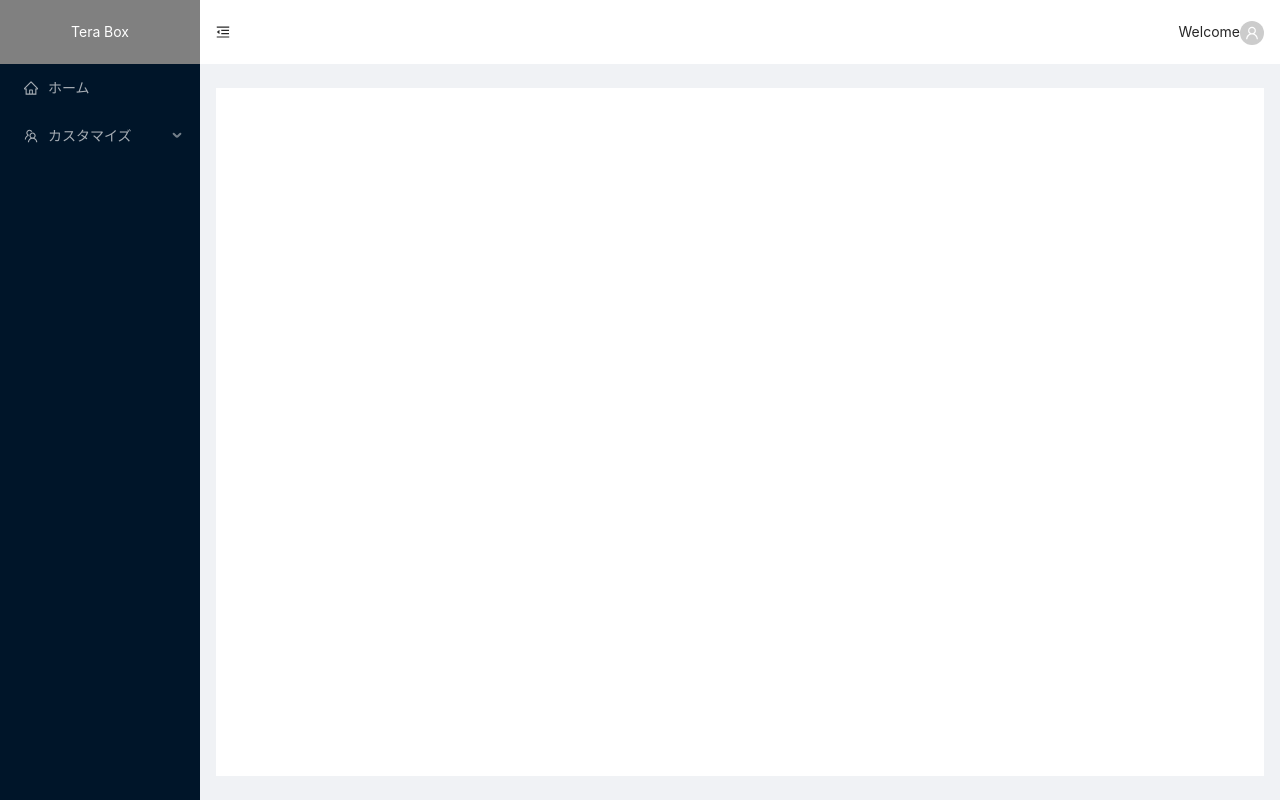
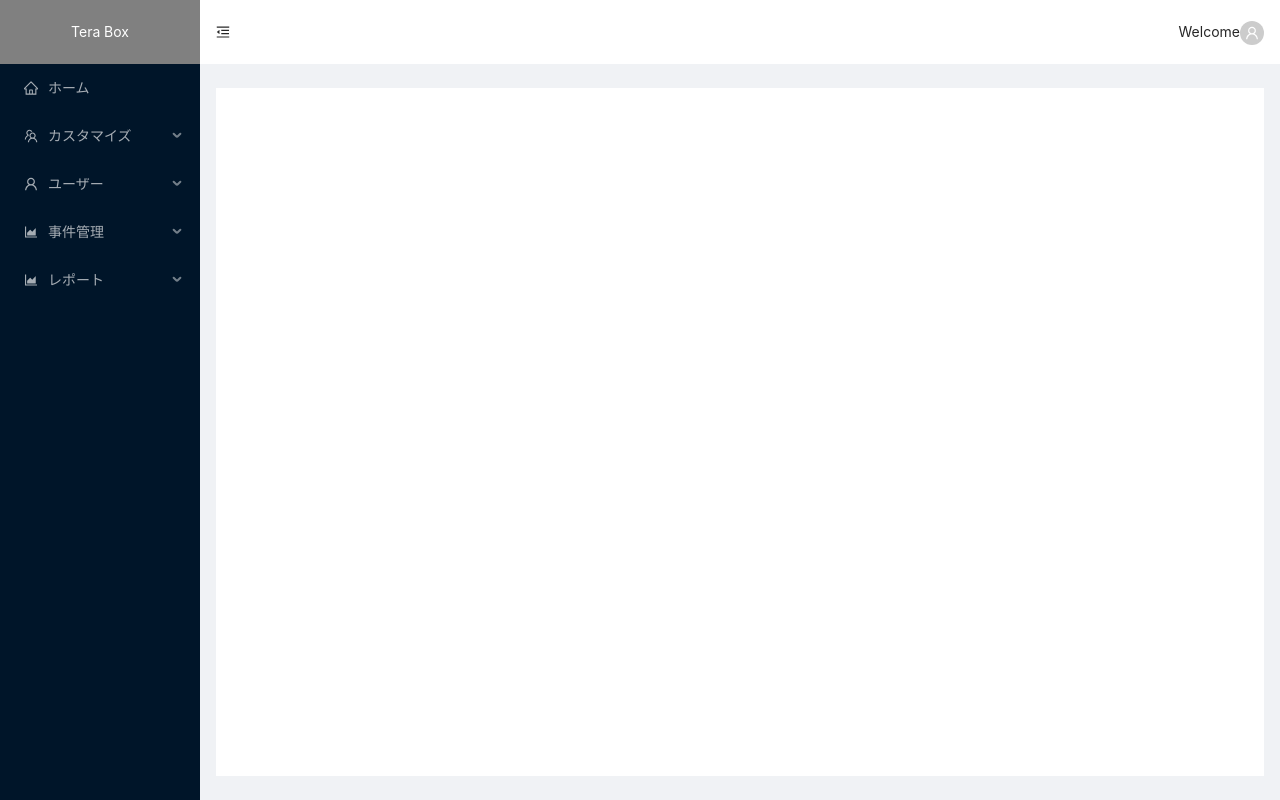
Before and after one commit to kai2eng/newssystem, a React (Create React App) app: page /#/home in a window 1280 px wide. Built offline with nearby package versions, Linux system fonts and the light colour scheme; no server answers.

Commit message:
SideMenu

```diff
--- a/src/components/sandbox/SideMenu.tsx
+++ b/src/components/sandbox/SideMenu.tsx
@@ -36,51 +36,50 @@ const items = [
       },
     ],
   },
-  // {
-  //   key: "3",
-  //   icon: <UserOutlined />,
-  //   label: "ユーザー",
-  //   children: [
-  //     {
-  //       key: "3-1",
-  //       label: "test",
-  //       icon: <TeamOutlined />,
-  //     },
-  //   ],
-  // },
-  // {
-  //   key: "4",
-  //   icon: <AreaChartOutlined />,
-  //   label: "事件管理",
-  //   children: [
-  //     {
-  //       key: "4-1",
-  //       label: "アップロード申請",
-  //       icon: <TeamOutlined />,
-  //     },
-  //     {
-  //       key: "4-1",
-  //       label: "空間申請",
-  //       icon: <TeamOutlined />,
-  //     },
-  //   ],
-  // },
-  // {
-  //   key: "5",
-  //   icon: <AreaChartOutlined />,
-  //   label: "レポート",
-  //   children: [
-  //     {
-  //       key: "5-1",
-  //       label: "test",
-  //       icon: <TeamOutlined />,
-  //     },
-  //   ],
-  // },
+  {
+    key: "3",
+    icon: <UserOutlined />,
+    label: "ユーザー",
+    children: [
+      {
+        key: "3-1",
+        label: "test",
+        icon: <TeamOutlined />,
+      },
+    ],
+  },
+  {
+    key: "4",
+    icon: <AreaChartOutlined />,
+    label: "事件管理",
+    children: [
+      {
+        key: "4-1",
+        label: "アップロード申請",
+        icon: <TeamOutlined />,
+      },
+      {
+        key: "4-1",
+        label: "空間申請",
+        icon: <TeamOutlined />,
+      },
+    ],
+  },
+  {
+    key: "5",
+    icon: <AreaChartOutlined />,
+    label: "レポート",
+    children: [
+      {
+        key: "5-1",
+        label: "test",
+        icon: <TeamOutlined />,
+      },
+    ],
+  },
 ];
 
-export default function SideMenu(props) {
-  useNavigate();
+export default function SideMenu() {
   const renderMenu = (
     items: {
       key: string;
@@ -100,9 +99,6 @@ export default function SideMenu(props) {
         mode="inline"
         defaultSelectedKeys={["1"]}
         {...renderMenu(items)}
-        onClick={() => {
-          props.history.push(items.keys);
-        }}
       />
     </Sider>
   );
```
